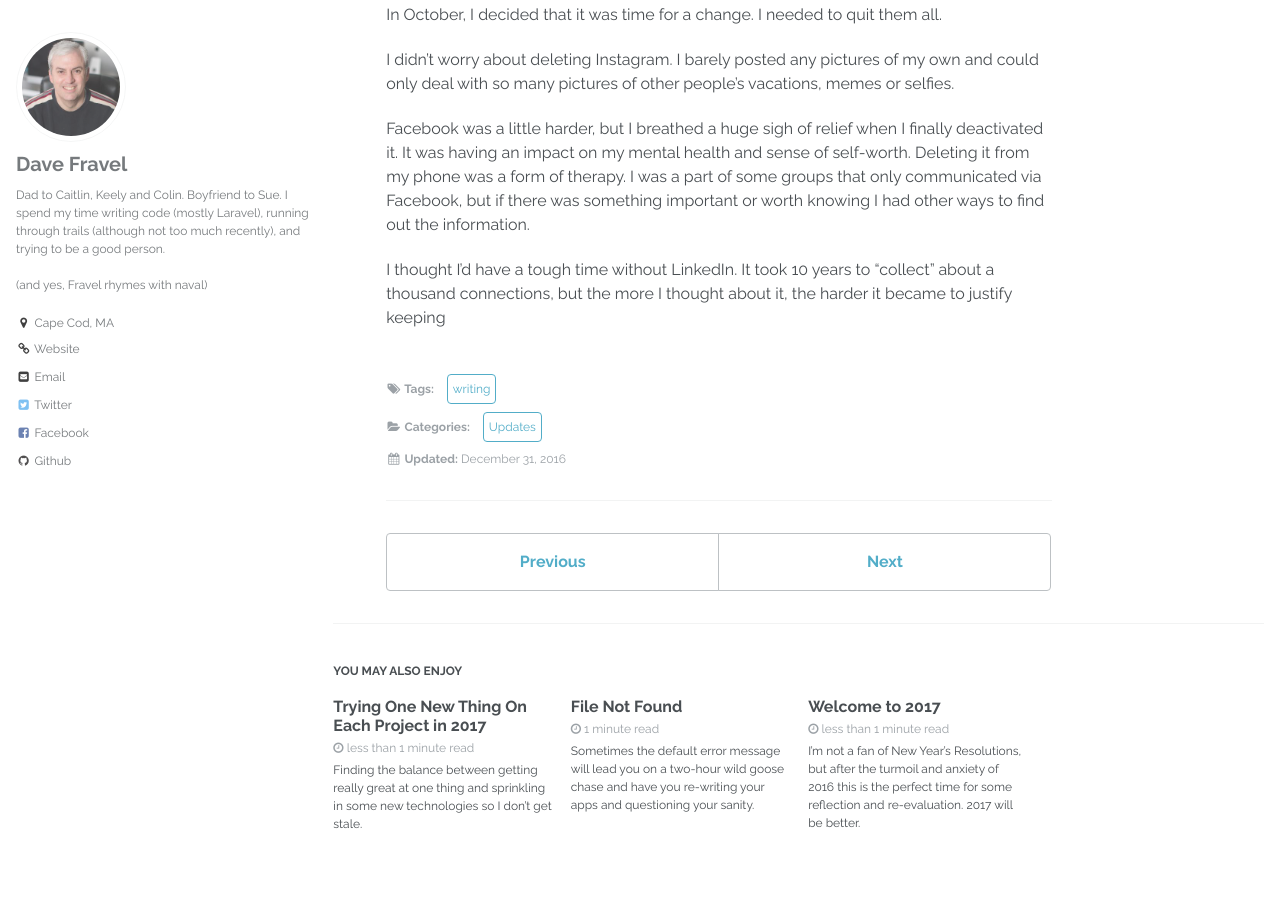
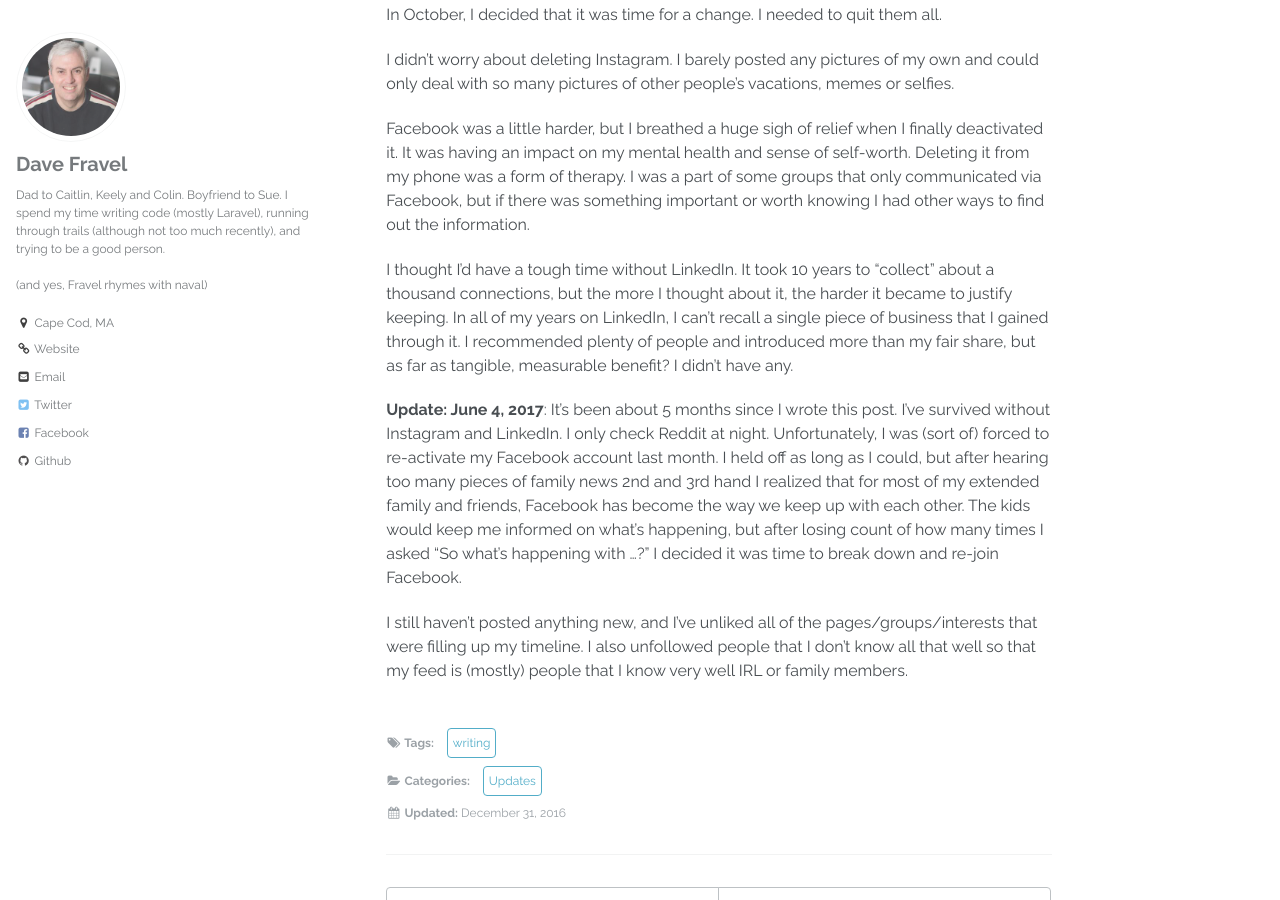
Before and after one commit to dfravel/dfravel.github.io, a Jekyll site: the page built from _posts/2016-12-31-pausing-social-media.md, in a window 1280 px wide and 900 px high, scrolled down 731 px. Built offline with Jekyll 4.4.1, drawn with Linux system fonts in a browser that asks for light colours; comment, search, counter and statistics services are not loaded.

Commit message:
Update to social media post

```diff
--- a/_posts/2016-12-31-pausing-social-media.md
+++ b/_posts/2016-12-31-pausing-social-media.md
@@ -1,13 +1,17 @@
 ---
-title:  "Pausing Social Media"
+title: Pausing Social Media
+layout: single
+author_profile: true
+read_time: true
+related: true
 header:
   overlay_image: "/assets/images/timesuck.jpg"
-
-excerpt: "In 2016 I deleted Facebook, LinkedIn, Reddit and Instagram. I freed up about 2 hours of wasted time each day. Now it's time to rid myself of Twitter."
+excerpt: In 2016 I deleted Facebook, LinkedIn, Reddit and Instagram. I freed up about
+  2 hours of wasted time each day. Now it's time to rid myself of Twitter.
 categories:
-  - Updates
+- Updates
 tags:
-  - writing
+- writing
 ---
 
 # It's not me. It's you.
@@ -21,4 +25,8 @@ I didn't worry about deleting Instagram. I barely posted any pictures of my own
 
 Facebook was a little harder, but I breathed a huge sigh of relief when I finally deactivated it. It was having an impact on my mental health and sense of self-worth. Deleting it from my phone was a form of therapy. I was a part of some groups that only communicated via Facebook, but if there was something important or worth knowing I had other ways to find out the information.
 
-I thought I'd have a tough time without LinkedIn. It took 10 years to "collect" about a thousand connections, but the more I thought about it, the harder it became to justify keeping
+I thought I'd have a tough time without LinkedIn. It took 10 years to "collect" about a thousand connections, but the more I thought about it, the harder it became to justify keeping. In all of my years on LinkedIn, I can't recall a single piece of business that I gained through it. I recommended plenty of people and introduced more than my fair share, but as far as tangible, measurable benefit? I didn't have any.
+
+**Update: June 4, 2017**: It's been about 5 months since I wrote this post. I've survived without Instagram and LinkedIn.  I only check Reddit at night. Unfortunately, I was (sort of) forced to re-activate my Facebook account last month. I held off as long as I could, but after hearing too many pieces of family news 2nd and 3rd hand I realized that for most of my extended family and friends, Facebook has become the way we keep up with each other.  The kids would keep me informed on what's happening, but after losing count of how many times I asked "So what's happening with ...?" I decided it was time to break down and re-join Facebook.
+
+I still haven't posted anything new, and I've unliked all of the pages/groups/interests that were filling up my timeline. I also unfollowed people that I don't know all that well so that my feed is (mostly) people that I know very well IRL or family members.
```
Also changed, not shown: _pages/cape-cod.md (+1 -1 lines).
